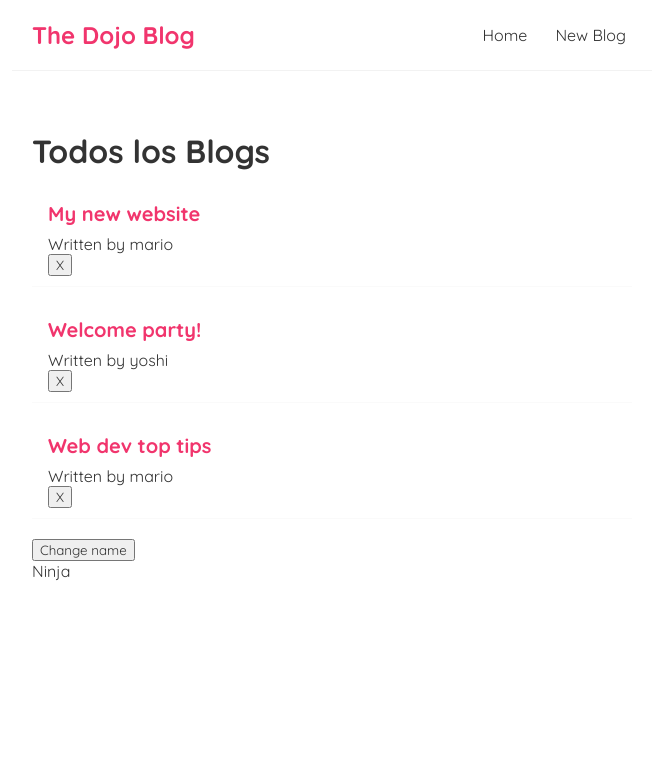
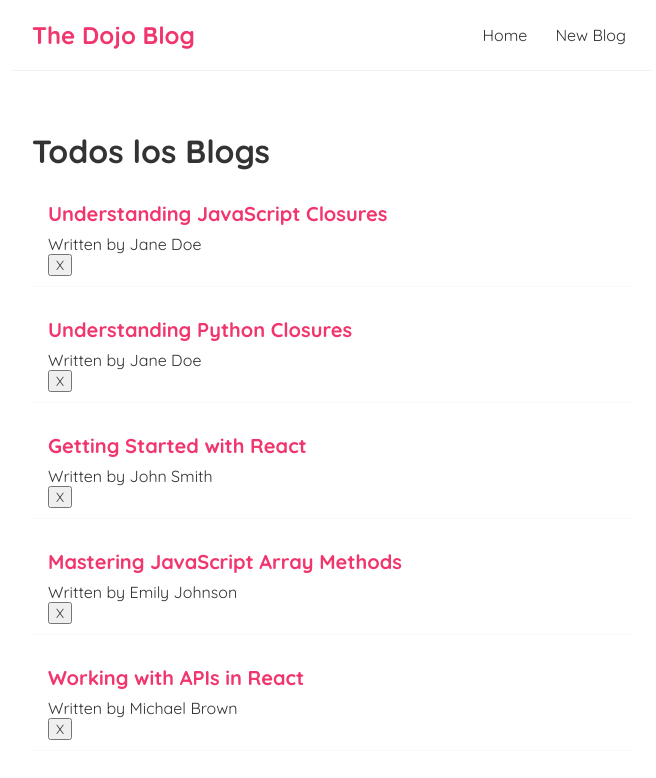
Before and after one commit to aramirezaliste/repasandoReact, a React (Vite) app: page / in a window 1280 px wide. Shown: the top 778 px of the page, without its empty margins (308-964 px from the left). Built offline with nearby package versions, Linux system fonts and the light colour scheme; data requests are answered from the project's data file.

Commit message:
Json server y Fetch a la bd

```diff
--- /dev/null
+++ b/data/db.json
@@ -0,0 +1,50 @@
+
+{
+  "blogs": [
+    {
+      "id": 1,
+      "title": "Understanding JavaScript Closures",
+      "body": "Learn how closures work in JavaScript and how they allow functions to remember variables from their outer scope.",
+      "author": "Jane Doe",
+      "date": "2024-06-01",
+      "category": "JavaScript",
+      "tags": ["JavaScript", "Closures", "Functions"]
+    },
+    {
+      "id": 2,
+      "title": "Understanding Python Closures",
+      "body": "Explore Python closures and discover how nested functions can access variables from their enclosing scope.",
+      "author": "Jane Doe",
+      "date": "2024-06-02",
+      "category": "Python",
+      "tags": ["Python", "Closures", "Functions"]
+    },
+    {
+      "id": 3,
+      "title": "Getting Started with React",
+      "body": "Discover the fundamentals of React, including components, JSX, props, and how to build reusable user interfaces.",
+      "author": "John Smith",
+      "date": "2024-06-03",
+      "category": "React",
+      "tags": ["React", "Components", "Frontend"]
+    },
+    {
+      "id": 4,
+      "title": "Mastering JavaScript Array Methods",
+      "body": "Learn how to use map, filter, find, and reduce to manipulate arrays and write cleaner JavaScript code.",
+      "author": "Emily Johnson",
+      "date": "2024-06-04",
+      "category": "JavaScript",
+      "tags": ["JavaScript", "Arrays", "Methods"]
+    },
+    {
+      "id": 5,
+      "title": "Working with APIs in React",
+      "body": "Understand how to fetch data from an API, manage responses, and display dynamic information in React components.",
+      "author": "Michael Brown",
+      "date": "2024-06-05",
+      "category": "React",
+      "tags": ["React", "API", "Fetch"]
+    }
+  ]
+}
--- a/src/BlogList.jsx
+++ b/src/BlogList.jsx
@@ -1,5 +1,5 @@
 /*{blogs, title}, destructuring de props */
-const BlogList = ({blogs, title, handleDelete}) => {
+const BlogList = ({blogs, title}) => {
     return (
         <div className="blog-list">
             <h1>{title}</h1>
@@ -7,7 +7,7 @@ const BlogList = ({blogs, title, handleDelete}) => {
                 <div className="blog-preview" key={blog.id}>
                     <h2>{blog.title}</h2>
                     <p>Written by {blog.author}</p>
-                    <button onClick={() => handleDelete(blog.id)}>X</button>
+                    <button>X</button>
                 </div>
 
             ))}
--- a/src/Home.jsx
+++ b/src/Home.jsx
@@ -2,32 +2,22 @@ import { useState, useEffect } from "react"
 import BlogList from "./BlogList";
 
 const Home = () => {
-    const [blogs, setBlogs] = useState([
-        { title: "My new website", body: "lorem ipsum...", author: "mario", id: 1 },
-        { title: "Welcome party!", body: "lorem ipsum...", author: "yoshi", id: 2 },
-        { title: "Web dev top tips", body: "lorem ipsum...", author: "mario", id: 3 }
-    ]);
+    const [blogs, setBlogs] = useState(null);
 
-    const [name, setName] = useState("Ninja")
+    {/*json() transforma el json en una javascript object */}
+    useEffect(() => {
+        fetch("http://localhost:8000/blogs")
+        .then((res) => {
+            return res.json()
+        })
+        .then(data => setBlogs(data))
+    }, [])
 
-    {/*se define la funcion modificadora, donde esta el state */}
-    const handleDelete = (id) => {
-        const newBlogs = blogs.filter(blog => blog.id !== id)
-        setBlogs(newBlogs)
-    }
-
-    {/*se ejecuta en cada renderizacion, [dependencias] si esta vacio solo se ejecuta
-         en la primera renderizacion*/}
-    useEffect(() => {
-        console.log("use efectt ran")
-    }, [name])
-
+    {/*&& esta condicional espera que los dos valores sean true
+        si blogs no es true, no se renderiza BlogList */}
     return (
         <div className="home">
-            {/*la respuesta del map va en () por que no usa return ya que es un HTML */}
-            <BlogList blogs={blogs} title="Todos los Blogs" handleDelete={handleDelete}/>
-            <button onClick={() => setName("Andres")}>Change name</button>
-            <p>{name}</p>
+           {blogs && <BlogList blogs={blogs} title="Todos los Blogs" />}
         </div>
     );
 }
```
Also changed, not shown: src/obsoleto/BlogListEJ.jsx (added, +18 -0 lines), src/obsoleto/HomeEJ.jsx (added, +35 -0 lines), 1 other file (tests, documents, lock files or other folders).
